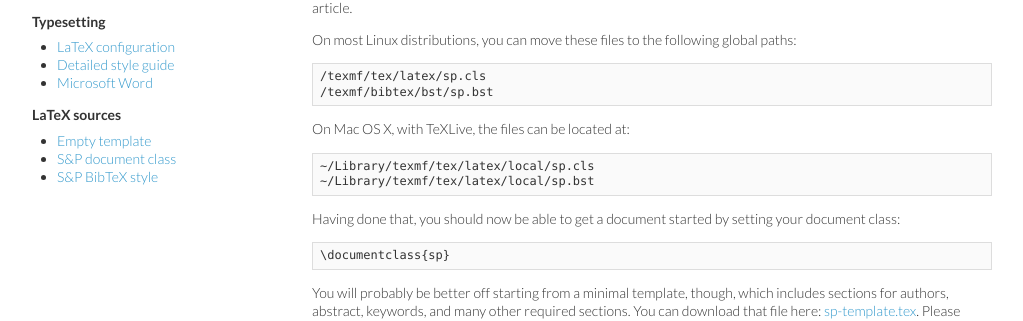
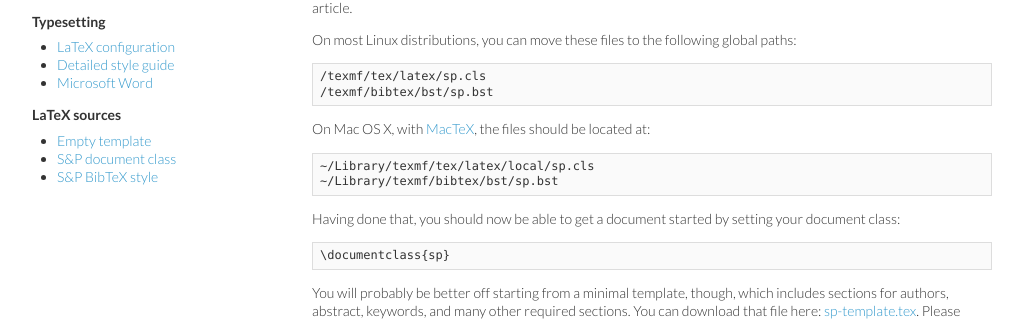
Before and after one commit to semprag/semprag.github.io, a Jekyll site: the page built from basics.md, in a window 1280 px wide and 900 px high. Shown: the part 326-647 px from the top of the window, without its empty margins (8-1031 px from the left). Built offline with Jekyll 4.4.1, drawn with Linux system fonts in a browser that asks for light colours.

Commit message:
Fix sp.bst path on basics/ page

```diff
--- a/basics.md
+++ b/basics.md
@@ -18,10 +18,10 @@ On most Linux distributions, you can move these files to the following global pa
     /texmf/tex/latex/sp.cls
     /texmf/bibtex/bst/sp.bst
 
-On Mac OS X, with TeXLive, the files can be located at:
+On Mac OS X, with [MacTeX](https://tug.org/mactex/), the files should be located at:
 
     ~/Library/texmf/tex/latex/local/sp.cls
-    ~/Library/texmf/tex/latex/local/sp.bst
+    ~/Library/texmf/bibtex/bst/sp.bst
 
 Having done that, you should now be able to get a document started by setting your document class:
 
```
